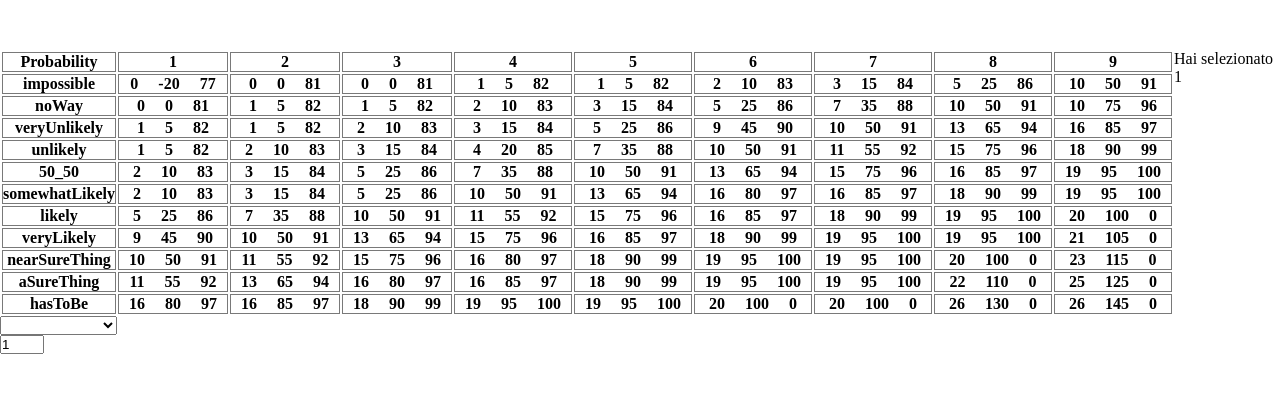
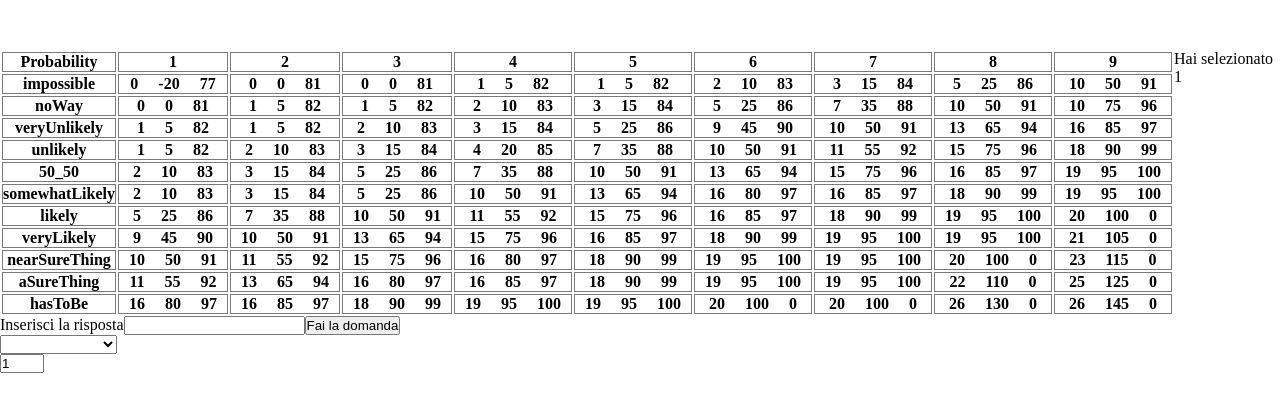
Before and after one commit to giuliarappo/Mythic, a React (Create React App) app: page / in a window 1280 px wide. Shown: the top 412 px of the page. Built offline with nearby package versions, Linux system fonts and the light colour scheme.

Commit message:
riorganizza il codice

```diff
--- a/src/App.js
+++ b/src/App.js
@@ -1,24 +1,24 @@
 import React, { Component, useRef } from 'react';
+
+//Importa componenti
 import fateChart from './resurcess/dati.json';
-import CalcolaRisposta from './CalcolaRisposta';
-import MenuScelta from './MenuScelta';
-import Caos from './Caos';
-import Table from './Table';
-import Dado from './Dado';
-import MostraRisposta from './MostraRisposta';
-import VerificaEventoInaspettato from './VerificaEventoInaspettato';
+import MenuScelta from './componenti/MenuScelta';
+import Caos from './componenti/Caos';
+import Table from './componenti/Table';
+import Dado from './componenti/Dado';
+import MostraRisposta from './componenti/MostraRisposta';
+import VerificaEventoInaspettato from './componenti/VerificaEventoInaspettato';
+import InputDomanda from './componenti/InputDomanda';
 
-const ref = React.createRef();
+const refVerificaValori = React.createRef();
+const refVerificaRisposta = React.createRef();
 let yesNo;
 let exceptionalYes;
 let exceptionalNo;
 
-// GLI EVENTI INASPETTATI CI SONO SOLAMENTE SE IL NUMERO E' INFERIORE AL CAOS
-// EVENTI INASPETTATI
 // TROVARE UN MODO PER TESTARE GLI EVENTI SENZA MODIFICARE IL CODICE (TIPO CON UN FILE DI CONFIGURAZIONE ESTERNO)
 // configurazione spring boot
-
-
+// POSSIBILITA' DI INSERIRE LE DOMANDE E COMPONENTE LISTA CON DOMANDE E RISPOSTE
 
 
 class App extends Component {
@@ -29,7 +29,8 @@ class App extends Component {
             cellaSelezionata: '',
             caosSelezionato: 1,
             lancioDado: 0,
-            exceptionalYes: 0
+            exceptionalYes: 0,
+            domanda: ''
         };
 
         this.probabilitaScelta = this.probabilitaScelta.bind(this);
@@ -71,8 +72,8 @@ class App extends Component {
     calcolaRisposta = (_lancioDado) => {
         this.prendeCella();
         console.log(exceptionalYes);
-        ref.current.varificaValori(_lancioDado, this.state.caosSelezionato)
-        ref.current.verificaRisposta(_lancioDado, yesNo, exceptionalYes, exceptionalNo);
+        refVerificaValori.current.varificaValori(_lancioDado, this.state.caosSelezionato)
+        refVerificaRisposta.current.verificaRisposta(_lancioDado, yesNo, exceptionalYes, exceptionalNo);
 
     }
 
@@ -84,12 +85,13 @@ class App extends Component {
         return (
             <div>
                 <Table probabilitaScelta={this.state.selectedOption} caosSelezionato={this.state.caosSelezionato} fateChart={fateChart}/>
+                <InputDomanda input={this.state.domanda}/>
                 <MenuScelta probabilitaScelta={this.probabilitaScelta}/>
                 <Caos valoreCaos={this.valoreCaos}/>
                 <button onClick={this.passaProbabilitaScelta} style={{display: this.state.selectedOption === '' ? "none" : "block"}}>Calcola</button>
                 <Dado probabilitaScelta={this.state.selectedOption} calcolaRisposta={this.calcolaRisposta}/>
-                <MostraRisposta risultatoDado={this.state.lancioDado} ref={ref}/>
-                <VerificaEventoInaspettato risultatoDado={this.state.lancioDado} caosSelezionato={this.state.caosSelezionato} ref={ref}/>
+                <MostraRisposta risultatoDado={this.state.lancioDado} ref={refVerificaRisposta}/>
+                <VerificaEventoInaspettato risultatoDado={this.state.lancioDado} caosSelezionato={this.state.caosSelezionato} ref={refVerificaValori}/>
 
             </div>
         );
--- a/src/Dado.js
+++ b/src/componenti/Dado.js
@@ -1,7 +1,7 @@
 import React, { Component } from 'react';
-import ReactDOM from 'react-dom';
-import CalcolaRisposta from './CalcolaRisposta';
-import configuration from './resurcess/configuration.json';
+
+//importa file di configurazione
+import configuration from '../resurcess/configuration.json';
 
 const checkbox = document.getElementById('numeriPariTest');
 
@@ -24,7 +24,8 @@ class Dado extends Component {
         this.setState({risultatoLancioDado: risultato});
 
         if (configuration.dammiSoloNumeriPolindromi === true) {
-            risultato = 22;
+
+            risultato = Math.round((Math.random() * 9) + 1) * 11;
         }
 
         this.props.calcolaRisposta(risultato);
--- /dev/null
+++ b/src/componenti/InputDomanda.js
@@ -0,0 +1,50 @@
+import React, { useState } from "react";
+
+const InputDomanda = () => {
+
+    const [input, setInput] = useState('');
+    const [domanda, setDomanda] = useState([]);
+
+    const domandaDigitata = (e) => {
+        setInput(e.target.value);
+    }
+
+    const domandaConfermata = (e) => {
+        e.preventDefault();
+        setDomanda(
+            [
+                ...domanda,
+                {
+                    testo: input,
+                    risposta: 'risposta'
+                }
+            ]
+        )
+
+
+    }
+
+
+
+    return(
+        <div>
+            <form>
+                <labe>Inserisci la risposta</labe>
+                <input onChange={domandaDigitata}></input>
+                <button onClick={domandaConfermata}>Fai la domanda</button>
+            </form>
+
+            {domanda.map((domandaCorrente) => {
+
+                return(
+                    <h1>{domandaCorrente.testo}</h1>
+                )
+            }
+
+            ) }
+        </div>
+    )
+
+}
+
+export default InputDomanda
--- a/src/MenuScelta.js
+++ b/src/componenti/MenuScelta.js
@@ -1,5 +1,5 @@
 import React, { Component } from 'react';
-import fateChart from './resurcess/dati.json';
+import fateChart from '../resurcess/dati.json';
 
 
 const DisplayData = fateChart.map(
--- a/src/Table.js
+++ b/src/componenti/Table.js
@@ -1,7 +1,6 @@
 import React, { Component } from 'react';
-import './Table.css';
 import { useState } from "react";
-
+import '../Table.css'
 
 // aggiungere caos e selezionare la cella corrispettiva
 // dado (o 2 dadi)
@@ -15,11 +14,7 @@ import { useState } from "react";
 
 
 
-function Table(props) {
-
-  let probabilitaScelta = props.probabilitaScelta;
-  let caosSelezionato = props.caosSelezionato;
-  const fateChart = props.fateChart
+function Table( { probabilitaScelta, caosSelezionato, fateChart }) {
 
 
   const {state, setState} = useState("non-selezionato");
@@ -62,7 +57,7 @@ function Table(props) {
 
     console.log(DisplayData);
     return (
-      <div class="centered">
+      <div className="centered">
 
         <table>
           <thead>
--- a/src/resurcess/configuration.json
+++ b/src/resurcess/configuration.json
@@ -1,3 +1,3 @@
 {
-    "dammiSoloNumeriPolindromi": false
+    "dammiSoloNumeriPolindromi": true
 }
```
Also changed, not shown: src/componenti/Caos.js (renamed from src/Caos.js), src/componenti/MostraRisposta.js (renamed from src/MostraRisposta.js), src/componenti/VerificaEventoInaspettato.js (renamed from src/VerificaEventoInaspettato.js).
